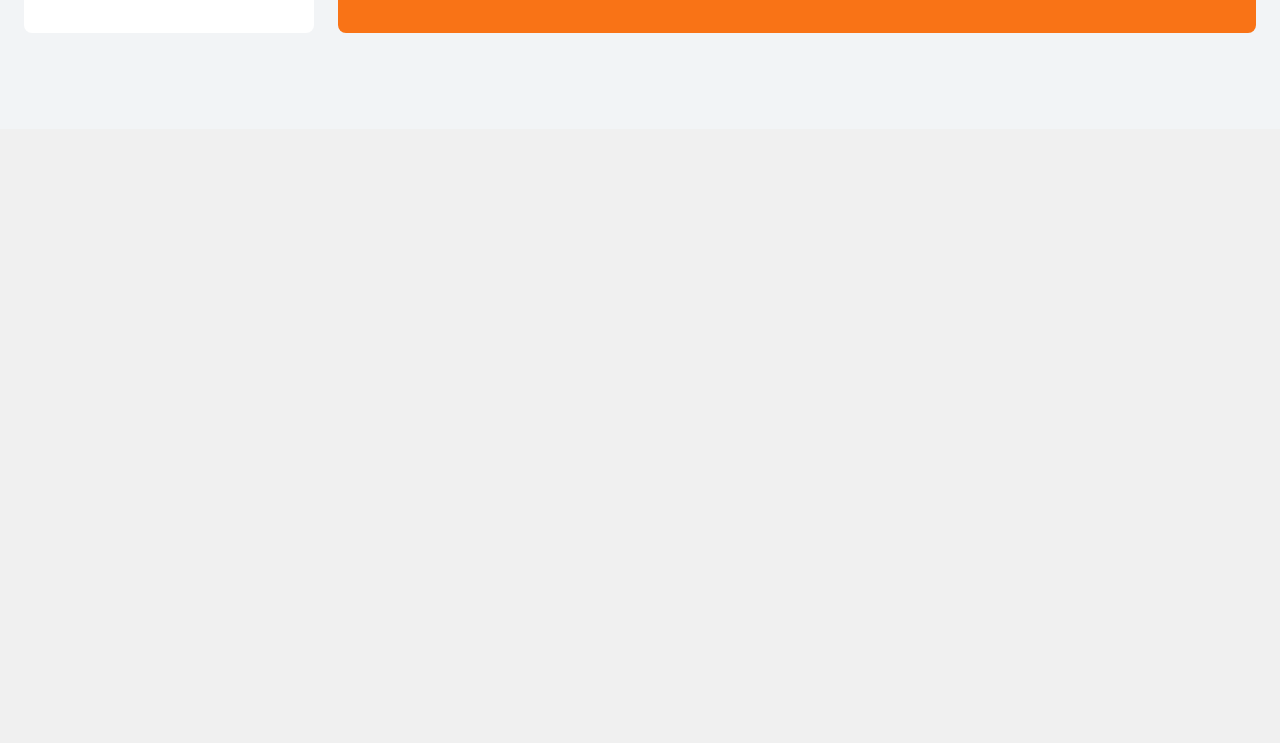
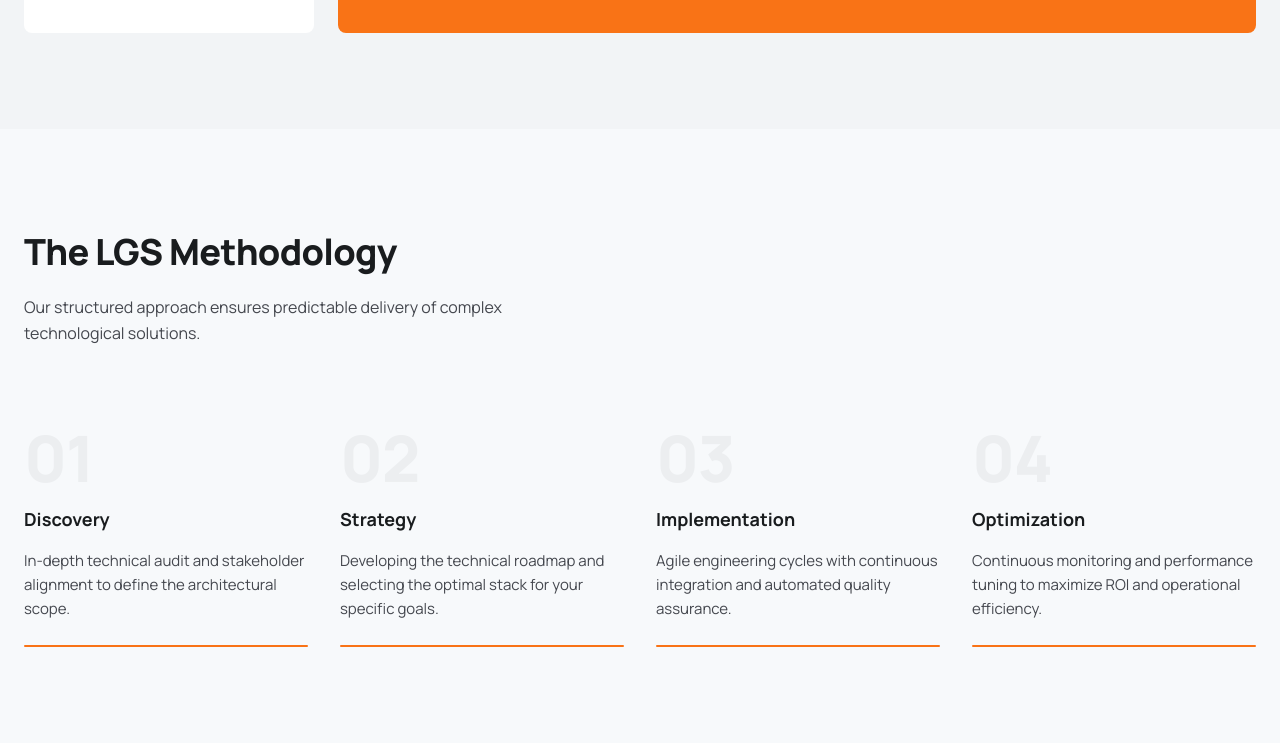
Before and after one commit to irilnursharief/lgs-web, a Django app: page / in a window 1280 px wide. Shown: the part 1486-2229 px from the top of the page. Before the commit the page ends 1519 px from the top, so only its background shows below. Run offline with Django 5.2, Linux system fonts and the light colour scheme; style sheets or scripts are compiled from the project's sources.

Commit message:
feat: build LGS methodology section

```diff
--- a/apps/core/context_processors.py
+++ b/apps/core/context_processors.py
@@ -7,3 +7,30 @@ def nav_links(request):
             {"label": "Insights", "url": "#insights", "name": "home"},
         ]
     }
+
+
+def methodology_steps(request):
+    return {
+        "methodology_steps": [
+            {
+                "number": "01",
+                "title": "Discovery",
+                "description": "In-depth technical audit and stakeholder alignment to define the architectural scope.",
+            },
+            {
+                "number": "02",
+                "title": "Strategy",
+                "description": "Developing the technical roadmap and selecting the optimal stack for your specific goals.",
+            },
+            {
+                "number": "03",
+                "title": "Implementation",
+                "description": "Agile engineering cycles with continuous integration and automated quality assurance.",
+            },
+            {
+                "number": "04",
+                "title": "Optimization",
+                "description": "Continuous monitoring and performance tuning to maximize ROI and operational efficiency.",
+            },
+        ]
+    }
--- a/config/settings.py
+++ b/config/settings.py
@@ -55,6 +55,7 @@ TEMPLATES = [
                 "django.contrib.auth.context_processors.auth",
                 "django.contrib.messages.context_processors.messages",
                 "core.context_processors.nav_links",
+                "core.context_processors.methodology_steps",
             ],
         },
     },
--- a/templates/index.html
+++ b/templates/index.html
@@ -2,4 +2,5 @@
 {% block content %}
     {% include 'partials/_hero.html' %}
     {% include 'partials/_capabilities.html' %}
+    {% include 'partials/_methodology.html' %}
 {% endblock %}
--- /dev/null
+++ b/templates/partials/_methodology.html
@@ -0,0 +1,51 @@
+<section id="process" class="bg-surface py-24">
+    <div class="max-w-7xl mx-auto px-6">
+
+        <!-- Section Header -->
+        <div class="mb-20">
+            <h2 class="font-extrabold text-on-surface mb-4"
+                style="font-size: 2.25rem; letter-spacing: -0.02em;">
+                The LGS Methodology
+            </h2>
+            <p class="text-on-surface-variant max-w-lg"
+               style="font-size: 1rem; line-height: 1.6;">
+                Our structured approach ensures predictable delivery of
+                complex technological solutions.
+            </p>
+        </div>
+
+        <!-- Steps Grid -->
+        <div class="grid grid-cols-1 sm:grid-cols-2 md:grid-cols-4 gap-8">
+
+            {% for step in methodology_steps %}
+            <div class="flex flex-col gap-4">
+
+                <!-- Step Number -->
+                <span class="font-extrabold leading-none select-none"
+                      style="font-size: 4rem;
+                             letter-spacing: -0.02em;
+                             color: #ECEEF0;">
+                    {{ step.number }}
+                </span>
+
+                <!-- Title -->
+                <h3 class="font-bold text-on-surface"
+                    style="font-size: 1.125rem;">
+                    {{ step.title }}
+                </h3>
+
+                <!-- Description -->
+                <p class="text-on-surface-variant flex-1"
+                   style="font-size: 0.9375rem; line-height: 1.6;">
+                    {{ step.description }}
+                </p>
+
+                <!-- Orange accent line -->
+                <div class="h-0.5 w-full bg-primary-container mt-2 rounded-full"></div>
+
+            </div>
+            {% endfor %}
+
+        </div>
+    </div>
+</section>
```
